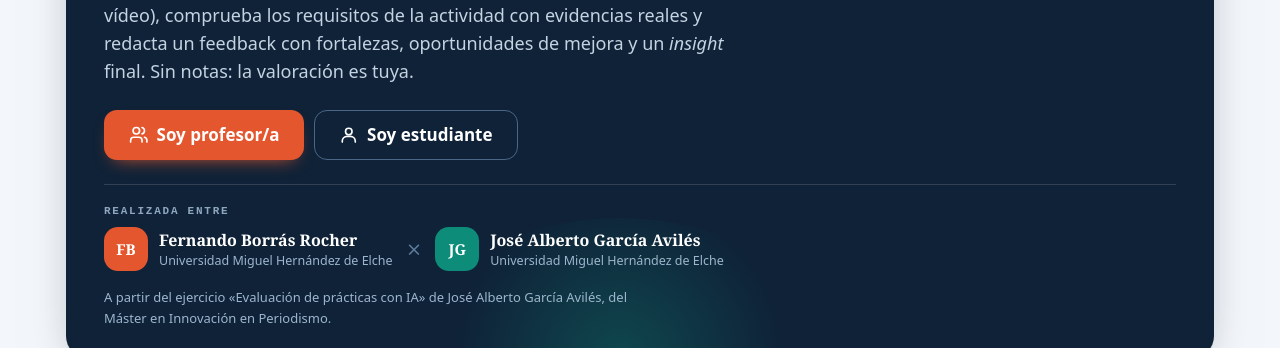
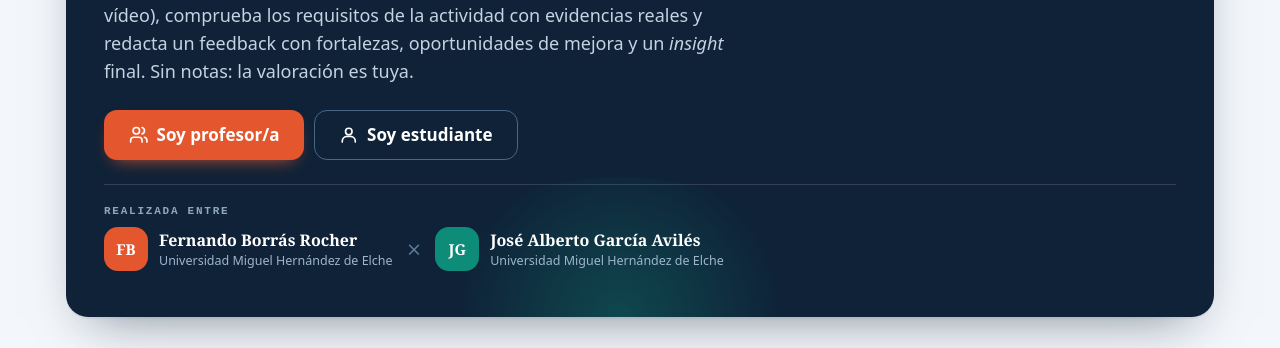
Before and after one commit to fborrasumh/consultoria, a plain HTML site: page index.html in a window 1280 px wide. Shown: the part 373-721 px from the top of the page. Drawn offline with Linux system fonts and the light colour scheme.

Commit message:
Clear idea paragraph in authors section
Removed the content of the idea paragraph in the authors section.

```diff
--- a/index.html
+++ b/index.html
@@ -476,7 +476,7 @@ body.modo-alu #entAcc label{display:none}
     <div class="cn-autores"><span class="cn-autores-cap">Realizada entre</span>
       <div class="cn-autor"><span class="cn-av" style="--c:#E4572E">FB</span><div><b>Fernando Borrás Rocher</b><small>Universidad Miguel Hernández de Elche</small></div></div><span class="cn-x">×</span>
       <div class="cn-autor"><span class="cn-av" style="--c:#0E8C7A">JG</span><div><b>José Alberto García Avilés</b><small>Universidad Miguel Hernández de Elche</small></div></div>
-      <p class="cn-idea">A partir del ejercicio «Evaluación de prácticas con IA» de José Alberto García Avilés, del Máster en Innovación en Periodismo.</p></div>
+      <p class="cn-idea"> </p></div>
   </div>
   <h2 class="sec-title">Cómo funciona</h2>
   <div class="journey" style="grid-template-columns:repeat(auto-fit,minmax(200px,1fr))">
```
